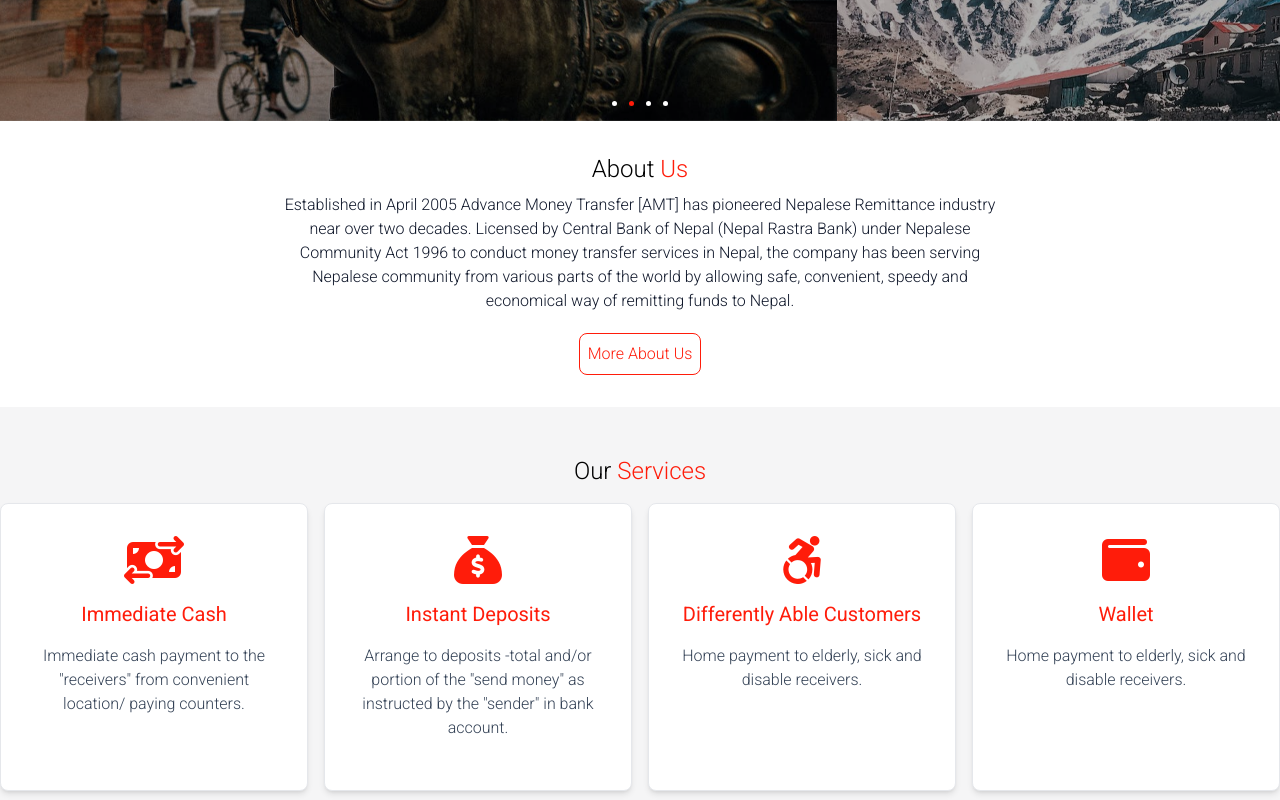
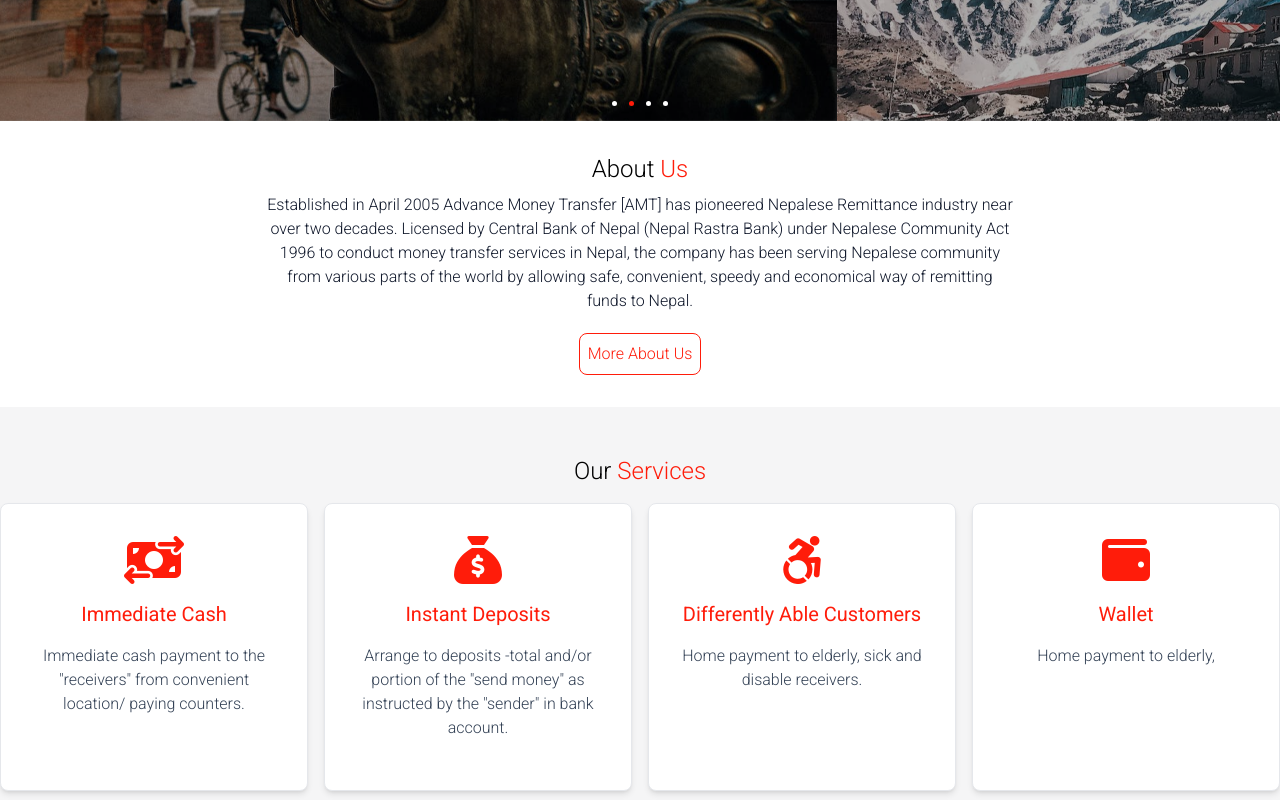
Before and after one commit to navinmaharjan/advance-money-transfer, a React (Vite) app in the folder client/: page / in a window 1280 px wide. Shown: the part 540-1340 px from the top of the page. Built offline with nearby package versions, Linux system fonts and the light colour scheme; no server answers.

Commit message:
our services mobile responsive adjusted

```diff
--- a/client/src/Components/Footer.jsx
+++ b/client/src/Components/Footer.jsx
@@ -5,7 +5,7 @@ const Footer = () => {
   return (
     <div className="w-full border-t-2 ">
       <div className="container mx-auto flex flex-col justify-between items-start py-2 xl:flex-row xl:py-24">
-        <div className="flex flex-col w-[365px] justify-center items-center gap-2">
+        <div className="flex flex-col sm:w-[365px] justify-center items-center gap-2">
           <div className="relative w-32 h-32">
             <img
               src={Logo}
--- a/client/src/Pages/Home/OurServices.jsx
+++ b/client/src/Pages/Home/OurServices.jsx
@@ -17,7 +17,7 @@ const OurServices = () => {
           >
             <Link
               to="/services"
-              className="bg-white md:w-[376px] lg:w-[500px] xl:w-1/3 border p-4 sm:p-8 rounded-lg md:h-60 xl:h-72 flex flex-col shadow-md cursor-pointer"
+              className="bg-white w-full md:w-[376px] lg:w-[500px] xl:w-1/3 border p-4 sm:p-8 rounded-lg md:h-60 xl:h-72 flex flex-col shadow-md cursor-pointer"
             >
               <i className="fa-solid fa-money-bill-transfer text-4xl sm:text-5xl text-brand pb-4 text-center"></i>
               <h1 className="text-xl sm:text-xl text-brand text-center">
@@ -31,7 +31,7 @@ const OurServices = () => {
 
             <Link
               to="/services"
-              className="bg-white md:w-[376px] lg:w-[500px] xl:w-1/3 border p-4 sm:p-8 rounded-lg md:h-60 xl:h-72 flex flex-col shadow-md cursor-pointer"
+              className="bg-white w-full md:w-[376px] lg:w-[500px] xl:w-1/3 border p-4 sm:p-8 rounded-lg md:h-60 xl:h-72 flex flex-col shadow-md cursor-pointer"
             >
               <i className="fa-solid fa-sack-dollar text-4xl sm:text-5xl text-brand pb-4 text-center"></i>
               <h1 className="text-xl sm:text-xl text-brand text-center">Instant Deposits</h1>
@@ -43,7 +43,7 @@ const OurServices = () => {
 
             <Link
               to="/services"
-              className="bg-white md:w-[376px] lg:w-[500px] xl:w-1/3 border p-4 sm:p-8 rounded-lg md:h-60 xl:h-72 flex flex-col shadow-md cursor-pointer"
+              className="bg-white w-full md:w-[376px] lg:w-[500px] xl:w-1/3 border p-4 sm:p-8 rounded-lg md:h-60 xl:h-72 flex flex-col shadow-md cursor-pointer"
             >
               <i className="fa-brands fa-accessible-icon text-4xl sm:text-5xl text-brand  pb-4 text-center"></i>
               <h1 className="text-xl sm:text-xl text-brand text-center">
@@ -56,14 +56,14 @@ const OurServices = () => {
 
             <Link
               to="/services"
-              className="bg-white md:w-[376px] lg:w-[500px] xl:w-1/3 border p-4 sm:p-8 rounded-lg md:h-60 xl:h-72 flex flex-col shadow-md cursor-pointer"
+              className="bg-white w-full md:w-[376px] lg:w-[500px] xl:w-1/3 border p-4 sm:p-8 rounded-lg md:h-60 xl:h-72 flex flex-col shadow-md cursor-pointer"
             >
               <i className="fa-solid fa-wallet text-4xl sm:text-5xl text-brand  pb-4 text-center"></i>
               <h1 className="text-xl sm:text-xl text-brand text-center">
                 Wallet
               </h1>
               <p className="sm:text-base text-center font-light text-slate-700 sm:pt-4">
-                Home payment to elderly, sick and disable receivers.
+                Home payment to elderly,
               </p>
             </Link>
           </div>
--- a/client/tailwind.config.js
+++ b/client/tailwind.config.js
@@ -4,7 +4,7 @@ export default {
   theme: {
     container: {
       padding: {
-        sm: '2rem'
+        sm: '1rem'
       }
     },
     screens: {
```
